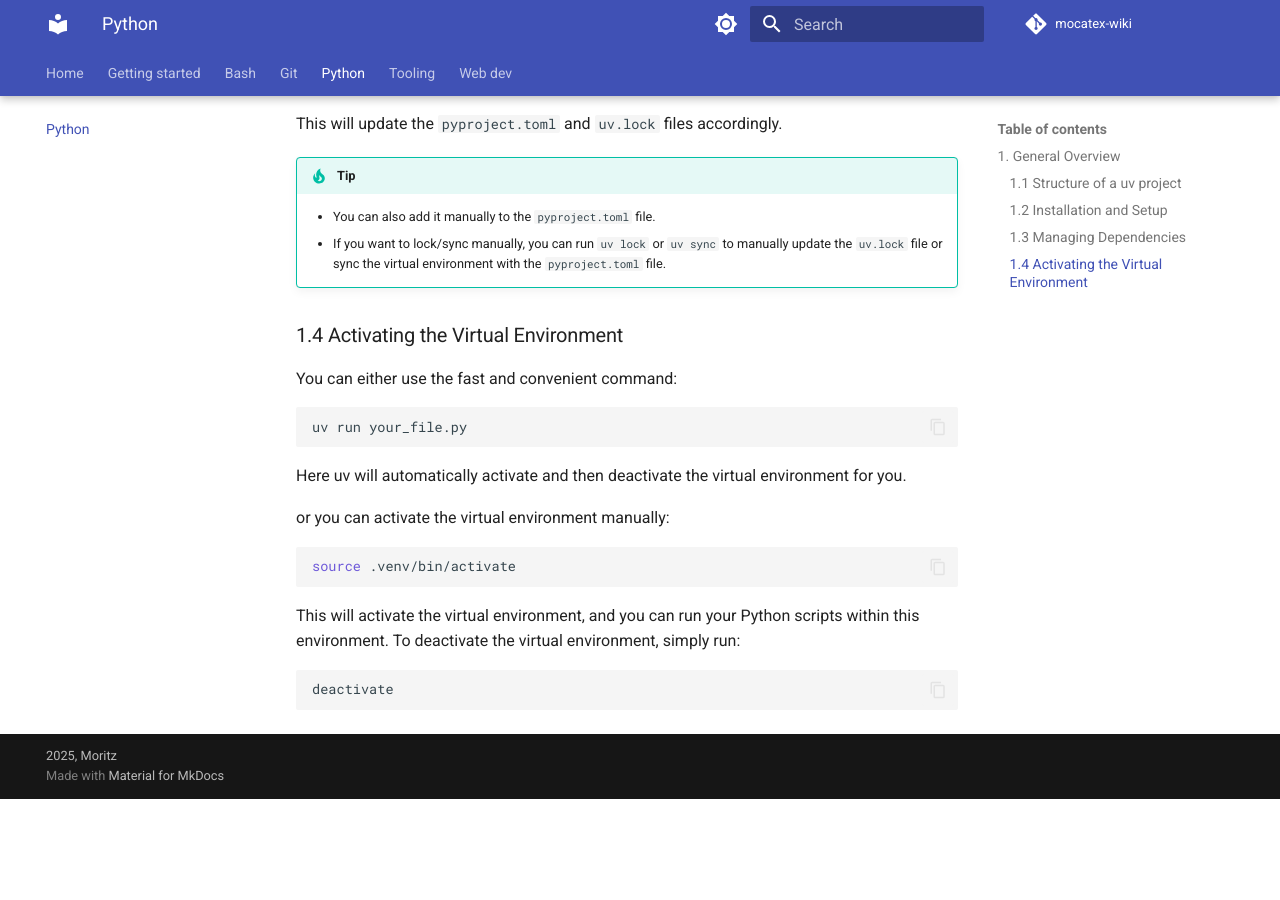
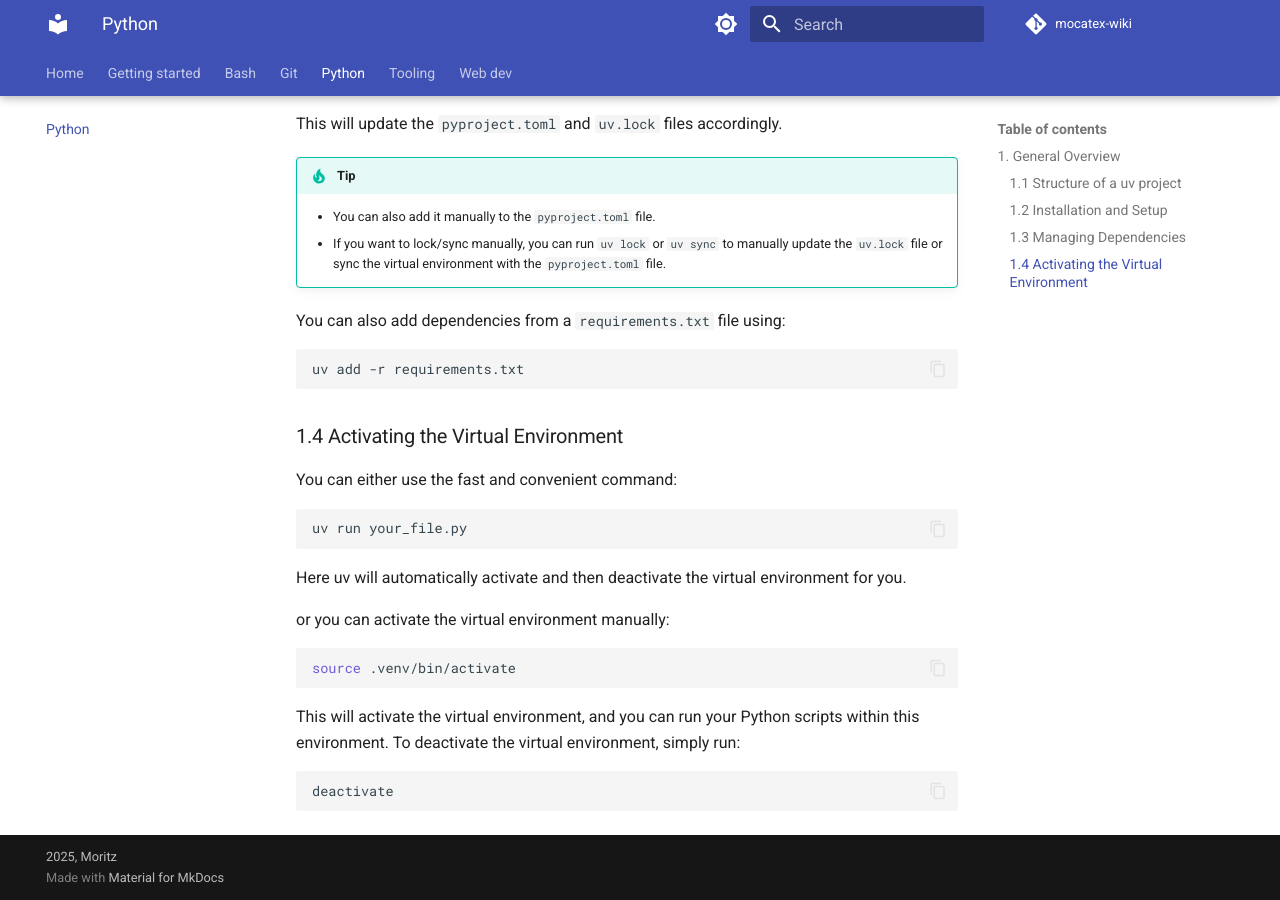
Before and after one commit to mocatex/mocatex-wiki, an MkDocs documentation site: the page built from docs/python/uv-package-manager.md, in a window 1280 px wide and 900 px high, scrolled down 1381 px. Built offline with MkDocs 1.6.1 and Material for MkDocs 9.7.7, drawn with Linux system fonts in a browser that asks for light colours; comment, search, counter and statistics services are not loaded; before the commit the page ends 2180 px from its top, so only the background shows below that.

Commit message:
Add instructions for adding dependencies from requirements.txt

````diff
--- a/docs/python/uv-package-manager.md
+++ b/docs/python/uv-package-manager.md
@@ -49,6 +49,12 @@ This will update the `pyproject.toml` and `uv.lock` files accordingly.
     - You can also add it manually to the `pyproject.toml` file.
     - If you want to lock/sync manually, you can run `uv lock` or `uv sync` to manually update the `uv.lock` file or sync the virtual environment with the `pyproject.toml` file.
 
+You can also add dependencies from a `requirements.txt` file using:
+
+```bash
+uv add -r requirements.txt
+```
+
 ### 1.4 Activating the Virtual Environment
 
 You can either use the fast and convenient command:
````
Also changed, not shown: docs/web-dev/css/index.md (line endings or trailing spaces).
